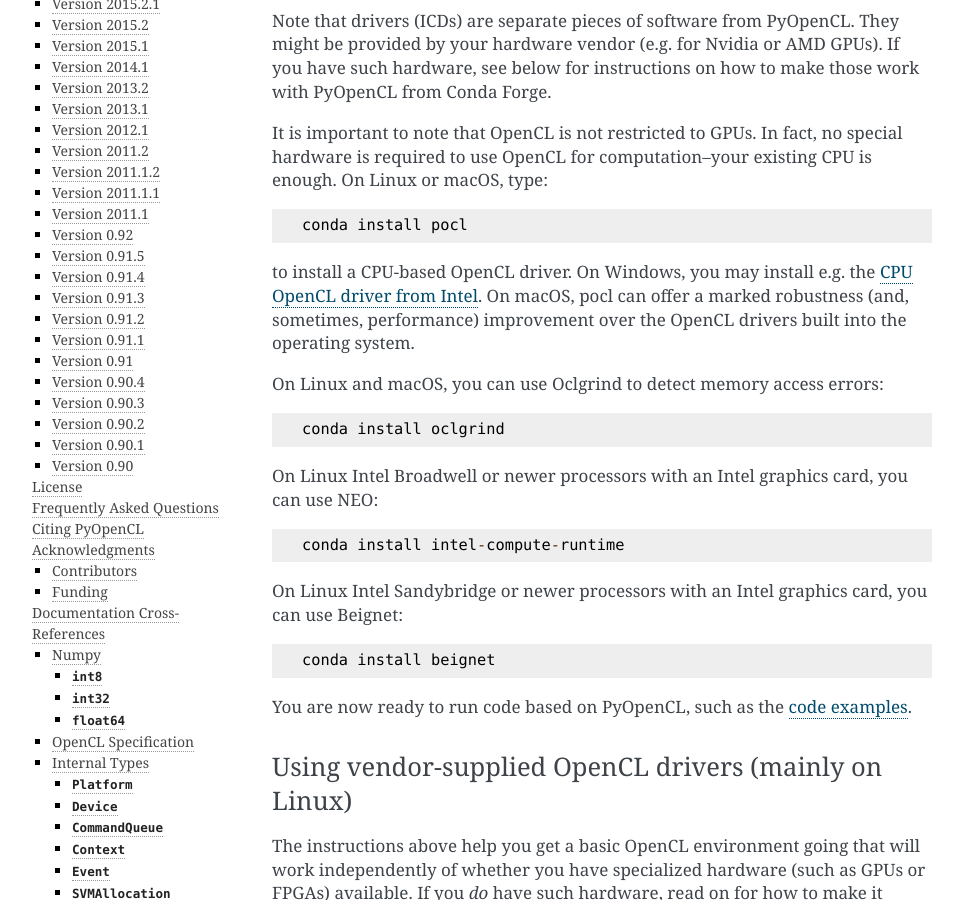
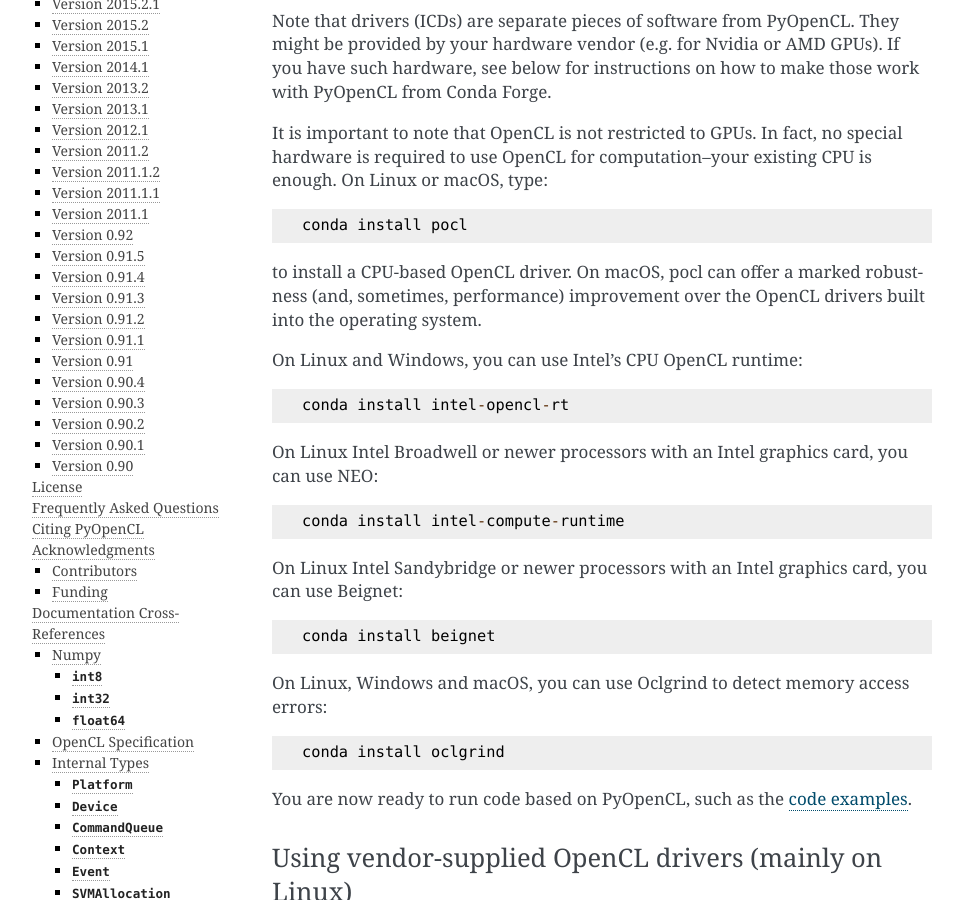
Before and after one commit to inducer/pyopencl, a Sphinx documentation site: the page built from doc/misc.rst, in a window 1280 px wide and 900 px high, scrolled down 878 px. Shown: the whole window, without its empty margins (148-1111 px from the left). Built offline with Sphinx 7.4.7, drawn with Linux system fonts in a browser that asks for light colours; some of the changed text lies outside the part shown.

Commit message:
document intel-opencl-rt and update opencl docs

```diff
--- a/doc/misc.rst
+++ b/doc/misc.rst
@@ -50,14 +50,13 @@ On Linux or macOS, type::
 
     conda install pocl
 
-to install a CPU-based OpenCL driver. On Windows, you may install e.g.
-the `CPU OpenCL driver from Intel <https://software.intel.com/en-us/articles/opencl-drivers#latest_CPU_runtime>`_.
+to install a CPU-based OpenCL driver.
 On macOS, pocl can offer a marked robustness (and, sometimes, performance)
 improvement over the OpenCL drivers built into the operating system.
 
-On Linux and macOS, you can use Oclgrind to detect memory access errors::
+On Linux and Windows, you can use Intel's CPU OpenCL runtime::
 
-    conda install oclgrind
+    conda install intel-opencl-rt
 
 On Linux Intel Broadwell or newer processors with an Intel graphics card, you
 can use NEO::
@@ -68,6 +67,10 @@ On Linux Intel Sandybridge or newer processors with an Intel graphics card, you
 can use Beignet::
 
     conda install beignet
+
+On Linux, Windows and macOS, you can use Oclgrind to detect memory access errors::
+
+    conda install oclgrind
 
 You are now ready to run code based on PyOpenCL, such as the `code
 examples <https://github.com/inducer/pyopencl/tree/master/examples>`_.
@@ -118,10 +121,17 @@ If you are looking for more information, see `ocl-icd
 "ICD loader" used by PyOpenCL when installed from Conda Forge on Linux.
 It represents the code behind :file:`libOpenCL.so`.
 
-On macOS, the packaging of PyOpenCL for Conda Forge relies on the
+On macOS, by using the command::
+
+    conda install ocl_icd_wrapper_apple
+
+will make sure that the Apple provided CPU and GPU implementations are available.
+
+On Windows, the packaging of PyOpenCL for Conda Forge relies on the
 `Khronos ICD Loader <https://github.com/KhronosGroup/OpenCL-ICD-Loader>`_,
-and it is packaged so that the OpenCL drivers built into the operating system
-are automatically available, in addition to other ICDs installed manually.
+and it is packaged so that the OpenCL drivers that are registered in the OS
+using registry keys are automatically available.
+
 
 Installing from PyPI with Linux wheels
 --------------------------------------
```
